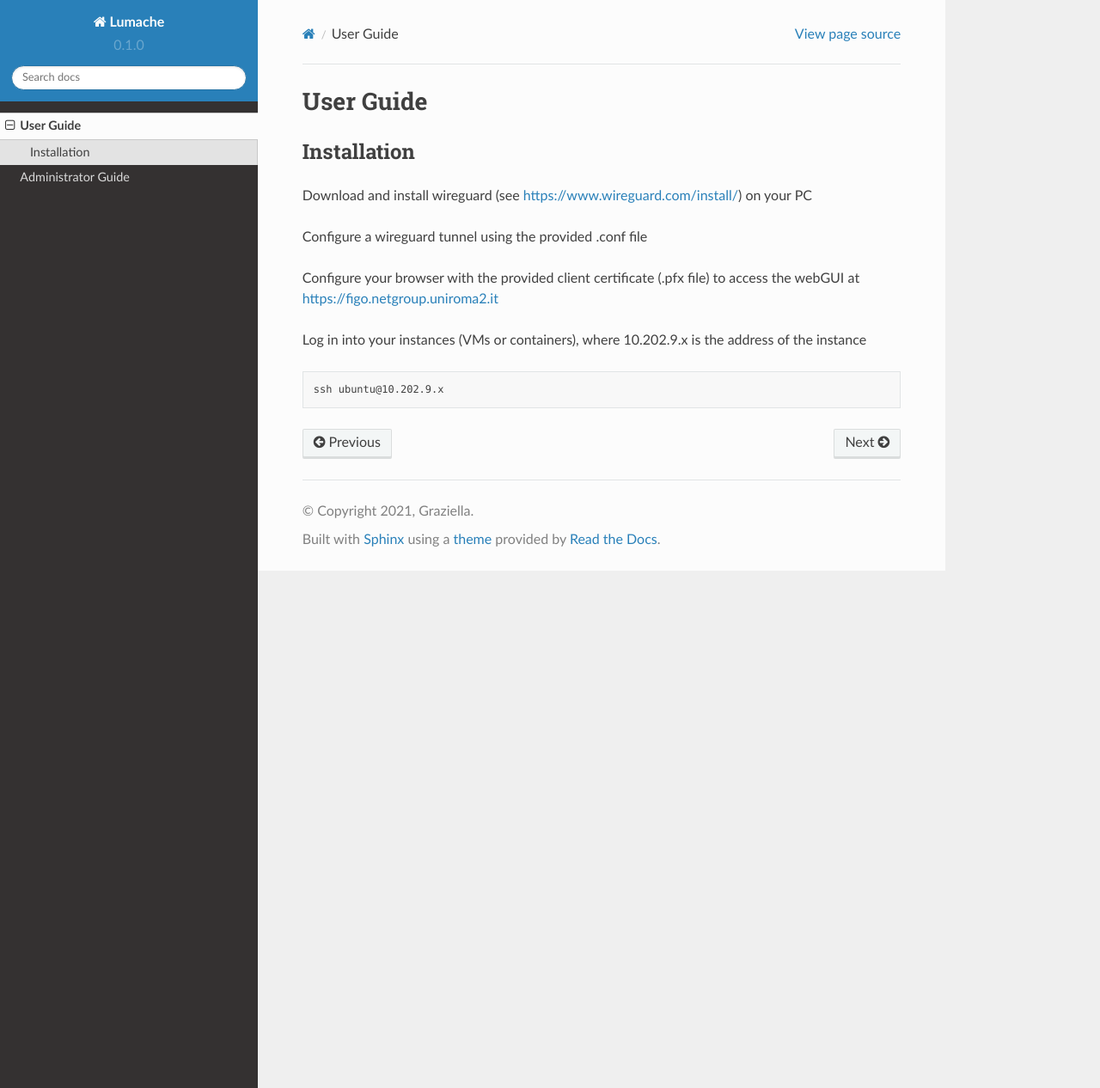
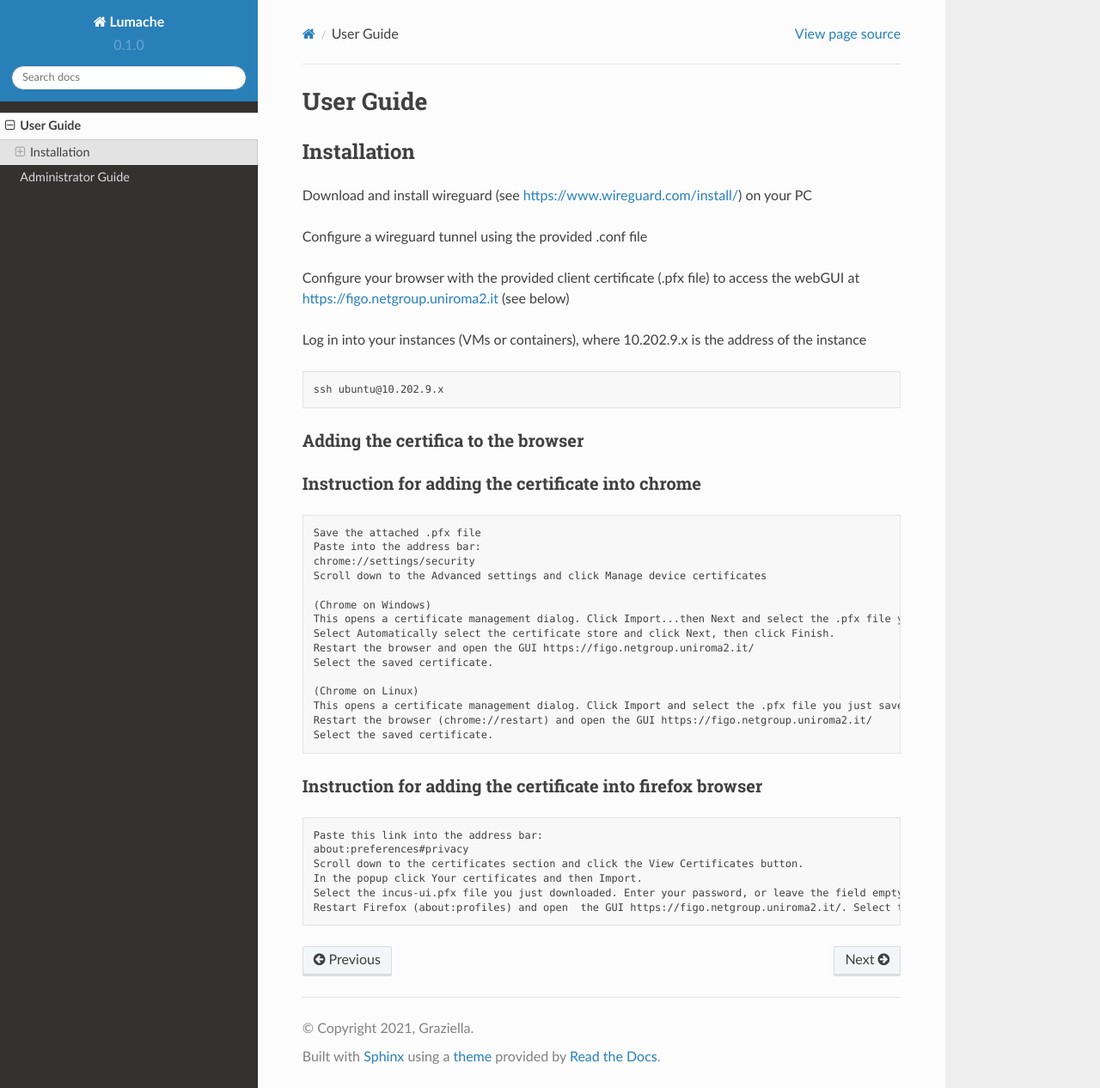
Before and after one commit to netgroup/figo-testbed, a Sphinx documentation site: the page built from docs/source/UserGuide.rst, in a window 1280 px wide and 1266 px high. Shown: the whole window at 86% size. Built offline with Sphinx 7.4.7 and the Read the Docs theme 2.0.0, drawn with Linux system fonts in a browser that asks for light colours.

Commit message:
Update UserGuide.rst

```diff
--- a/docs/source/UserGuide.rst
+++ b/docs/source/UserGuide.rst
@@ -11,10 +11,46 @@ Download and install wireguard (see https://www.wireguard.com/install/) on your
 Configure a wireguard tunnel using the provided .conf file
 
 Configure your browser with the provided client certificate (.pfx file) to access the webGUI at
-https://figo.netgroup.uniroma2.it
+https://figo.netgroup.uniroma2.it (see below)
 
 Log in into your instances (VMs or containers), where 10.202.9.x is the address of the instance
 
 .. code-block:: shell
 
    ssh ubuntu@10.202.9.x
+
+Adding the certifica to the browser
+^^^^^^^^^^^^^^^^^^^^^^^^^^^^^^^^^^^^
+
+Instruction for adding the certificate into chrome
+^^^^^^^^^^^^^^^^^^^^^^^^^^^^^^^^^^^^^^^^^^^^^^^^^^^^^
+
+.. code-block:: text
+
+   Save the attached .pfx file
+   Paste into the address bar:
+   chrome://settings/security
+   Scroll down to the Advanced settings and click Manage device certificates
+
+   (Chrome on Windows)
+   This opens a certificate management dialog. Click Import...then Next and select the .pfx file you just saved. Do not enter any password. Click Next.
+   Select Automatically select the certificate store and click Next, then click Finish.
+   Restart the browser and open the GUI https://figo.netgroup.uniroma2.it/
+   Select the saved certificate.
+
+   (Chrome on Linux)
+   This opens a certificate management dialog. Click Import and select the .pfx file you just saved. Do not enter any password. Click Next.
+   Restart the browser (chrome://restart) and open the GUI https://figo.netgroup.uniroma2.it/
+   Select the saved certificate.
+
+Instruction for adding the certificate into firefox browser
+^^^^^^^^^^^^^^^^^^^^^^^^^^^^^^^^^^^^^^^^^^^^^^^^^^^^^
+
+.. code-block:: text
+
+   Paste this link into the address bar:
+   about:preferences#privacy
+   Scroll down to the certificates section and click the View Certificates button.
+   In the popup click Your certificates and then Import.
+   Select the incus-ui.pfx file you just downloaded. Enter your password, or leave the field empty if you have not set one.
+   Restart Firefox (about:profiles) and open  the GUI https://figo.netgroup.uniroma2.it/. Select the Incus-UI certificate.
```
